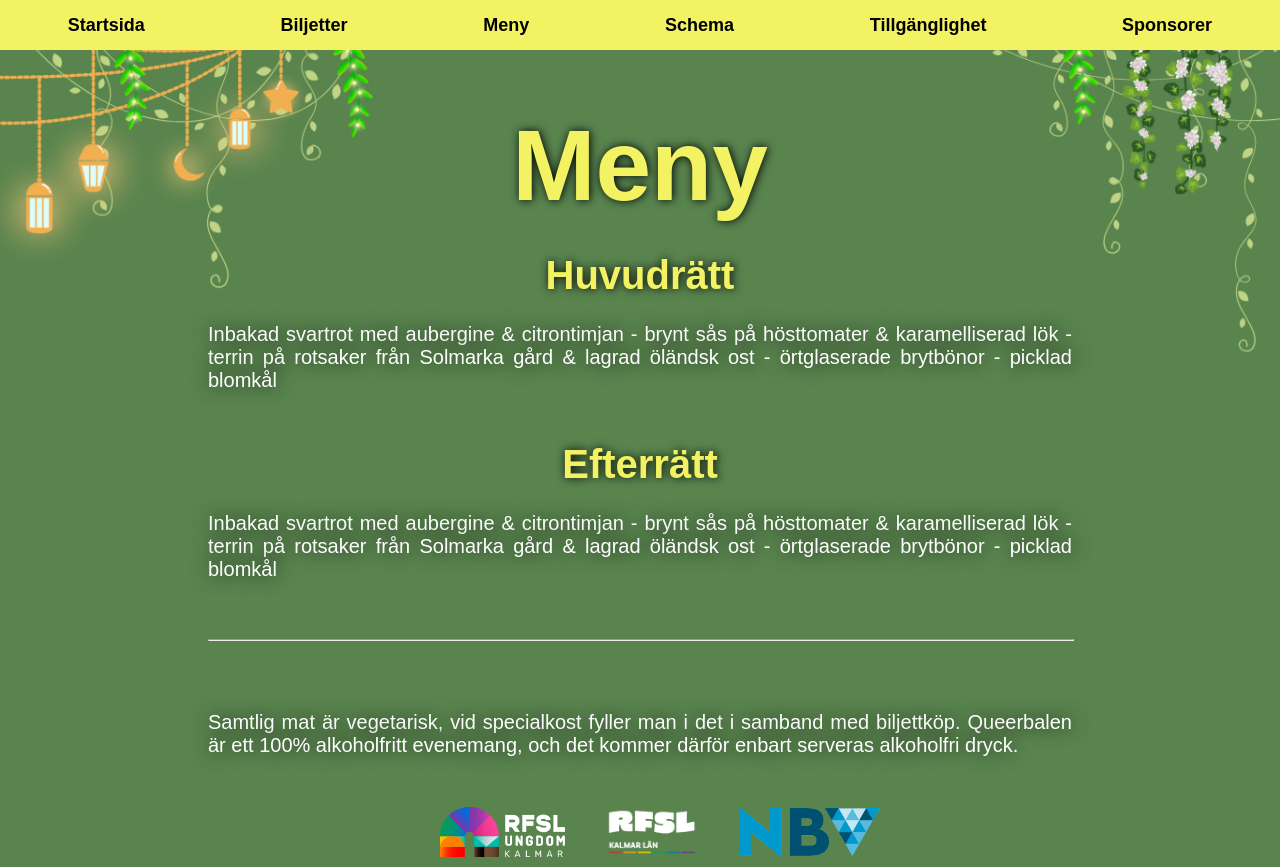
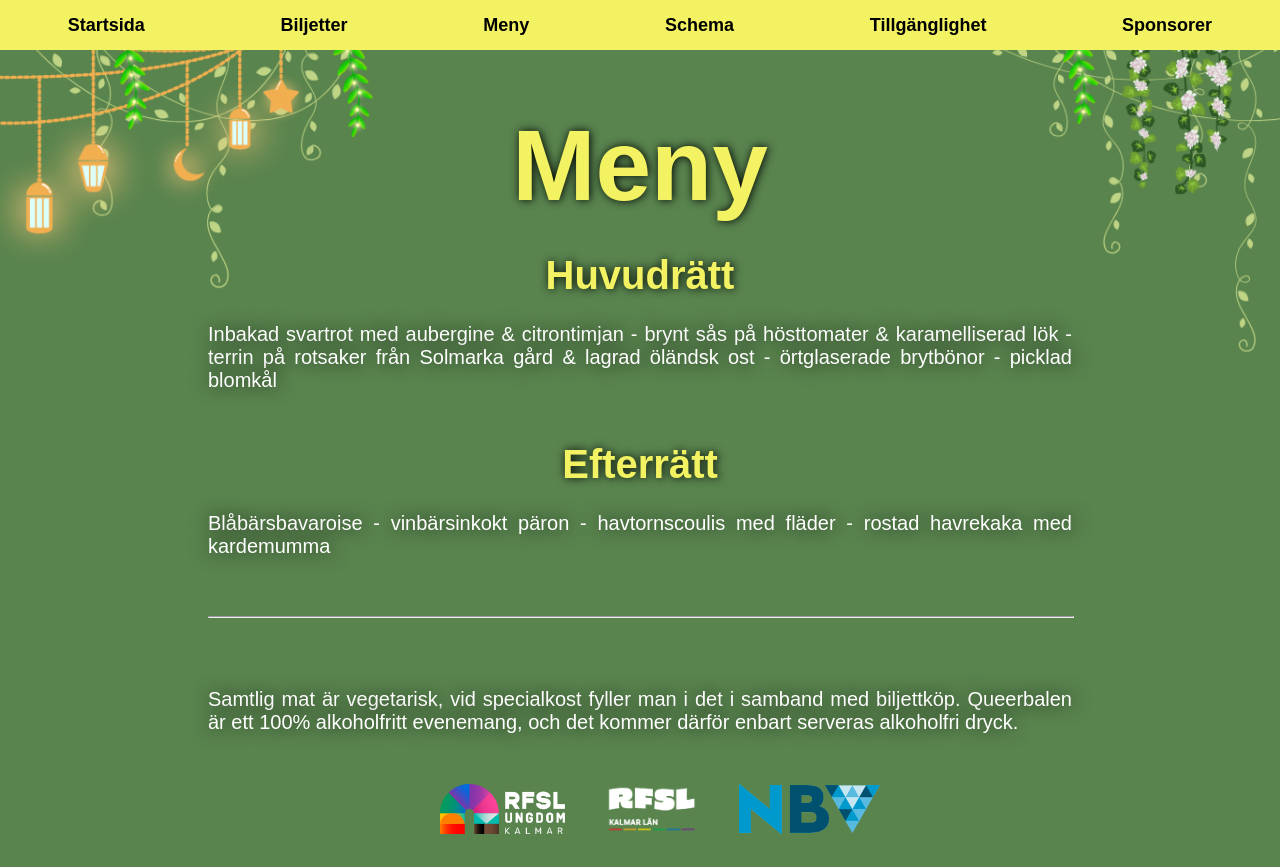
Before and after one commit to aarenb/queerbal-website, a React (Vite) app: page /menu in a window 1280 px wide. After the commit the page ends 844 px from the top, so only its background shows below. Built offline with nearby package versions, Linux system fonts and the light colour scheme.

Commit message:
Update menu

```diff
--- a/src/components/Menu/Menu.jsx
+++ b/src/components/Menu/Menu.jsx
@@ -14,7 +14,7 @@ function Menu() {
         <p> Inbakad svartrot med aubergine & citrontimjan - brynt sås på hösttomater & karamelliserad lök - terrin på rotsaker från Solmarka gård & lagrad öländsk ost - örtglaserade brytbönor - picklad blomkål </p>
 
         <h2 class="h2Marg"> Efterrätt </h2>
-        <p class="spaceDown"> Inbakad svartrot med aubergine & citrontimjan - brynt sås på hösttomater & karamelliserad lök - terrin på rotsaker från Solmarka gård & lagrad öländsk ost - örtglaserade brytbönor - picklad blomkål </p>
+        <p class="spaceDown"> Blåbärsbavaroise - vinbärsinkokt päron - havtornscoulis med fläder - rostad havrekaka med kardemumma </p>
         <hr width="100%" class="spaceDown"/>
         <p class="spaceDown"> Samtlig mat är vegetarisk, vid specialkost fyller man i det i samband med biljettköp. Queerbalen är ett 100% alkoholfritt evenemang, och det kommer därför enbart serveras alkoholfri dryck.</p>
       </div>
```
